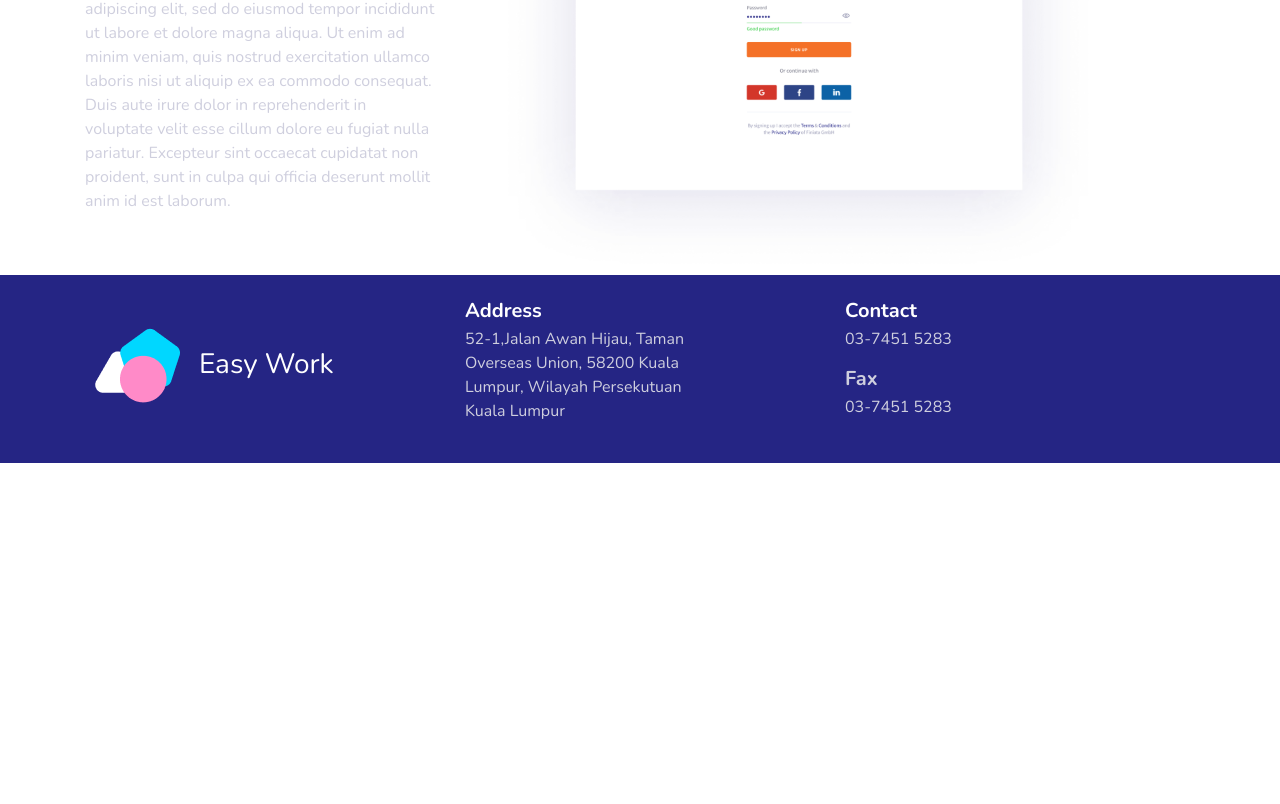
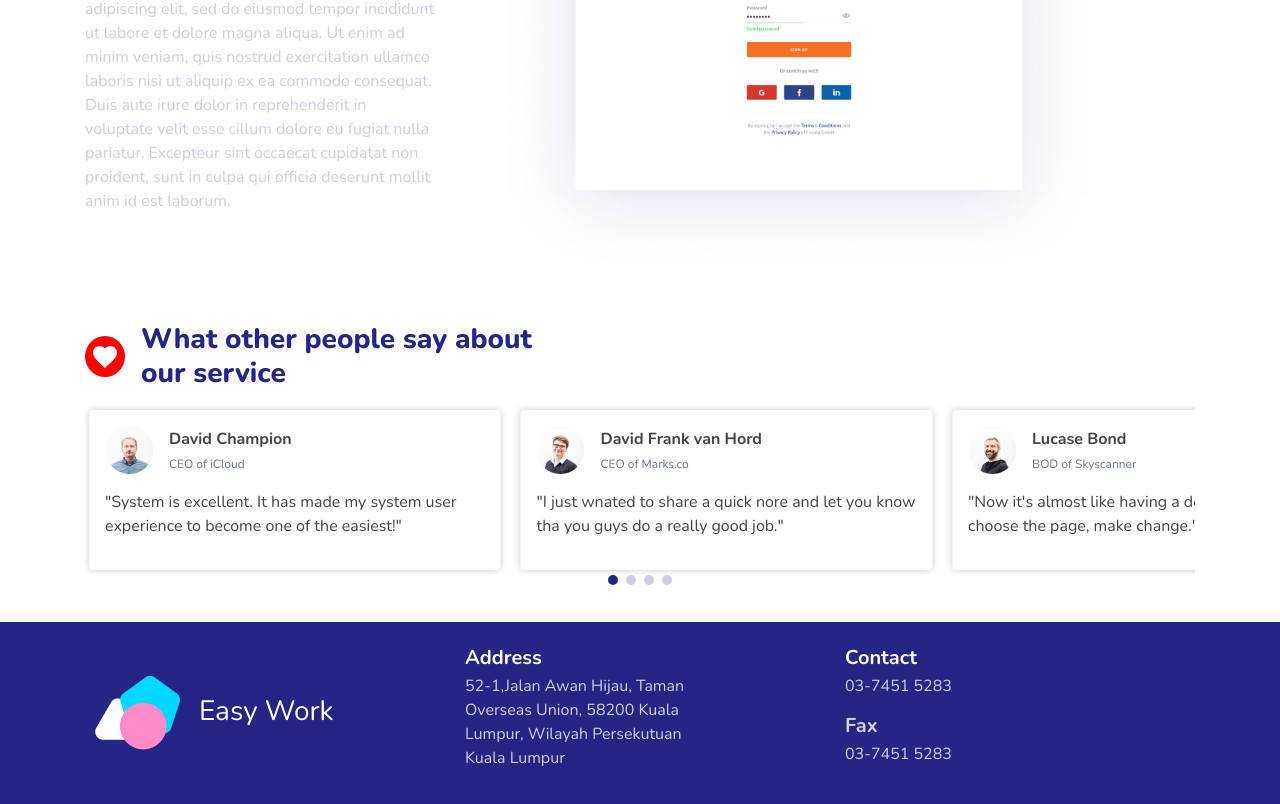
Before and after one commit to mmehdinasiri/Finology-Front-End-Assessment, a React (Create React App) app: page / in a window 1280 px wide. Shown: the part 1331-2135 px from the top of the page. Before the commit the page ends 1794 px from the top, so only its background shows below. Built offline with nearby package versions, Linux system fonts and the light colour scheme.

Commit message:
add commnet section

```diff
--- a/src/App.tsx
+++ b/src/App.tsx
@@ -1,4 +1,10 @@
-import { Layout, Intro, BestExperiences, EasyAccess } from './components'
+import {
+	Layout,
+	Intro,
+	BestExperiences,
+	EasyAccess,
+	CommentSection
+} from './components'
 
 const App = (): JSX.Element => {
 	return (
@@ -6,6 +12,7 @@ const App = (): JSX.Element => {
 			<Intro />
 			<BestExperiences />
 			<EasyAccess />
+			<CommentSection />
 		</Layout>
 	)
 }
--- /dev/null
+++ b/src/components/CommentSection/CommentBox.tsx
@@ -0,0 +1,31 @@
+import { FC } from 'react'
+import { ICommentBox } from './CommentSection'
+interface ICommentBoxProps {
+	commentObj: ICommentBox
+}
+
+const CommentBox: FC<ICommentBoxProps> = ({ commentObj }) => {
+	return (
+		<div className='p-3 is-global-shadow rounded'>
+			<div className='d-flex align-items-center mb-3 justify-content-space'>
+				<img
+					className='rounded-circle'
+					src={commentObj.img}
+					alt='user-img'
+					style={{ width: '48px', height: '48px' }}
+				/>
+				<div className='ml-3'>
+					<p className='is-text-color mb-1 font-weight-bold'>
+						{commentObj.name}
+					</p>
+					<p className='is-text-gray font-12 mb-0'>{commentObj.position}</p>
+				</div>
+			</div>
+			<p className='is-text-color' style={{ maxHeight: '48px' }}>
+				"{commentObj.comment}"
+			</p>
+		</div>
+	)
+}
+
+export default CommentBox
--- /dev/null
+++ b/src/components/CommentSection/CommentSection.tsx
@@ -0,0 +1,64 @@
+import { FC } from 'react'
+import { SwiperSlide } from 'swiper/react'
+import Slider from '../Slider/Slider'
+import CommentBox from './CommentBox'
+import { ReactComponent as Heart } from '../../icons/heart.svg'
+export interface ICommentBox {
+	name: string
+	position: string
+	comment: string
+	img: string
+}
+const commentList = [
+	{
+		name: 'David Champion',
+		position: 'CEO of iCloud',
+		comment:
+			'System is excellent. It has made my system user experience to become one of the easiest!',
+		img: '/assets/people/david-campion.jpg'
+	},
+	{
+		name: 'David Frank van Hord',
+		position: 'CEO of Marks.co',
+		comment:
+			'I just wnated to share a quick nore and let you know tha you guys do a really good job.',
+		img: '/assets/people/vincent-joignie.jpg'
+	},
+	{
+		name: 'Lucase Bond',
+		position: 'BOD of Skyscanner',
+		comment:
+			"Now it's almost like having a desiner right. I just choose the page, make change.",
+		img: '/assets/people/jerome-boudot.jpg'
+	},
+	{
+		name: 'gaetan houssin',
+		position: 'CEO of noWhere',
+		comment: 'Lorem ipsum dolor sit amet, consectetur adipiscing elit.',
+		img: '/assets/people/david-campion.jpg'
+	}
+]
+const CommentSection: FC = () => {
+	return (
+		<div className='container py-5'>
+			<div className='d-flex align-items-center mb-3'>
+				<div className='p-2 is-bg-red is-white rounded-circle mr-3'>
+					<Heart />
+				</div>
+				<h3 className='is-wight-800 is-primary m-0'>
+					What other people say about
+					<br /> our service
+				</h3>
+			</div>
+			<Slider>
+				{commentList.map((item: ICommentBox, index) => (
+					<SwiperSlide key={index}>
+						<CommentBox commentObj={item} />
+					</SwiperSlide>
+				))}
+			</Slider>
+		</div>
+	)
+}
+
+export default CommentSection
--- a/src/components/Slider/Slider.tsx
+++ b/src/components/Slider/Slider.tsx
@@ -4,30 +4,47 @@ import React from 'react'
 // import Swiper core and required components
 import SwiperCore, { Navigation, Pagination, Scrollbar } from 'swiper'
 import { Swiper } from 'swiper/react'
+import 'swiper/swiper.scss'
+import 'swiper/components/navigation/navigation.scss'
+import 'swiper/components/pagination/pagination.scss'
+import 'swiper/components/scrollbar/scrollbar.scss'
 
 export interface ISlider {
 	children: JSX.Element[] | JSX.Element
-	params: Swiper
-	paginationClassName: string
+	params?: Swiper
 }
 
 SwiperCore.use([Navigation, Pagination, Scrollbar])
 
 const initParams = {
-	centeredSlides: true,
+	// centeredSlides: true,
 	loop: true,
-	slidesPerView: 2.5,
+	slidesPerView: 2.6,
 	spaceBetween: 20,
+	Navigation: true,
 	pagination: {
 		el: '.swiper-pagination',
 		clickable: true
+	},
+	breakpoints: {
+		0: {
+			slidesPerView: 1
+		},
+		992: {
+			slidesPerView: 2
+		},
+		1200: {
+			slidesPerView: 2.6
+		}
 	}
 }
 const Slider = ({ children, params }: ISlider): JSX.Element => {
 	const totalParam = { ...initParams, ...params }
 	return (
 		<div className='position-relative'>
-			<Swiper {...totalParam}>{children}</Swiper>
+			<Swiper {...totalParam} className='p-1'>
+				{children}{' '}
+			</Swiper>
 			<div className='swiper-pagination' />
 		</div>
 	)
--- a/src/components/index.ts
+++ b/src/components/index.ts
@@ -2,3 +2,4 @@ export { default as Layout } from './Layout/Layout'
 export { default as Intro } from './Intro/Intro'
 export { default as BestExperiences } from './ContentSection/BestExperiences'
 export { default as EasyAccess } from './ContentSection/EasyAccess'
+export { default as CommentSection } from './CommentSection/CommentSection'
--- a/src/scss/helpers.scss
+++ b/src/scss/helpers.scss
@@ -3,6 +3,15 @@
 }
 .is-primary {
 	color: $primary-color;
+}
+.is-text-color {
+	color: $text-color;
+}
+.is-text-gray {
+	color: $text-gray;
+}
+.is-bg-red {
+	background-color: $red;
 }
 .is-wight-800 {
 	font-weight: 800;
@@ -13,3 +22,15 @@
 .is-base-z {
 	z-index: $base-z-index;
 }
+.is-global-shadow {
+	box-shadow: $global-shadow;
+}
+.font-12 {
+	font-size: rem(12px);
+}
+.font-14 {
+	font-size: rem(14px);
+}
+.font-18 {
+	font-size: rem(18px);
+}
--- a/src/scss/layout/base.scss
+++ b/src/scss/layout/base.scss
@@ -3,7 +3,7 @@ body {
 	font-size: 1rem;
 	font-weight: 400;
 	background-color: $body-bg;
-	color: $text-color;
+	color: $text-color-light;
 	overflow-x: hidden;
 }
 
--- a/src/scss/overStrap.scss
+++ b/src/scss/overStrap.scss
@@ -10,3 +10,26 @@ a {
 img {
 	width: 100%;
 }
+
+.swiper-container {
+	.swiper-pagination-fraction,
+	.swiper-pagination-custom,
+	.swiper-container-horizontal > .swiper-pagination-bullets {
+		bottom: rem(-5px);
+	}
+}
+.swiper-pagination {
+	bottom: rem(-18px) !important;
+	left: 0;
+	width: 100%;
+	.swiper-pagination-bullet {
+		background-color: $text-color-light;
+		margin: 0 4px;
+		width: rem(10px);
+		height: rem(10px);
+		opacity: 1;
+		&.swiper-pagination-bullet-active {
+			background-color: $primary-color;
+		}
+	}
+}
--- a/src/scss/setting.scss
+++ b/src/scss/setting.scss
@@ -3,12 +3,16 @@
 ///////////////////////////////////
 $primary-color: #252584;
 $secondary-color: #00d9ff;
-$text-color: #cfcfde;
+$text-color-light: #cfcfde;
+$text-color: #444;
+$text-gray: $gray-600;
 $body-bg: white;
+$red: #fe0302;
 
 ///////////////////////////////////
 /////////////  other  /////////////
 ///////////////////////////////////
+$global-shadow: 0 0 rem(8px) 0 rgba(0, 0, 0, 0.2);
 $base-z-index: 10;
 $header-height: 111px;
 $footer-height: 188px;
```
Also changed, not shown: src/icons/heart.svg.
